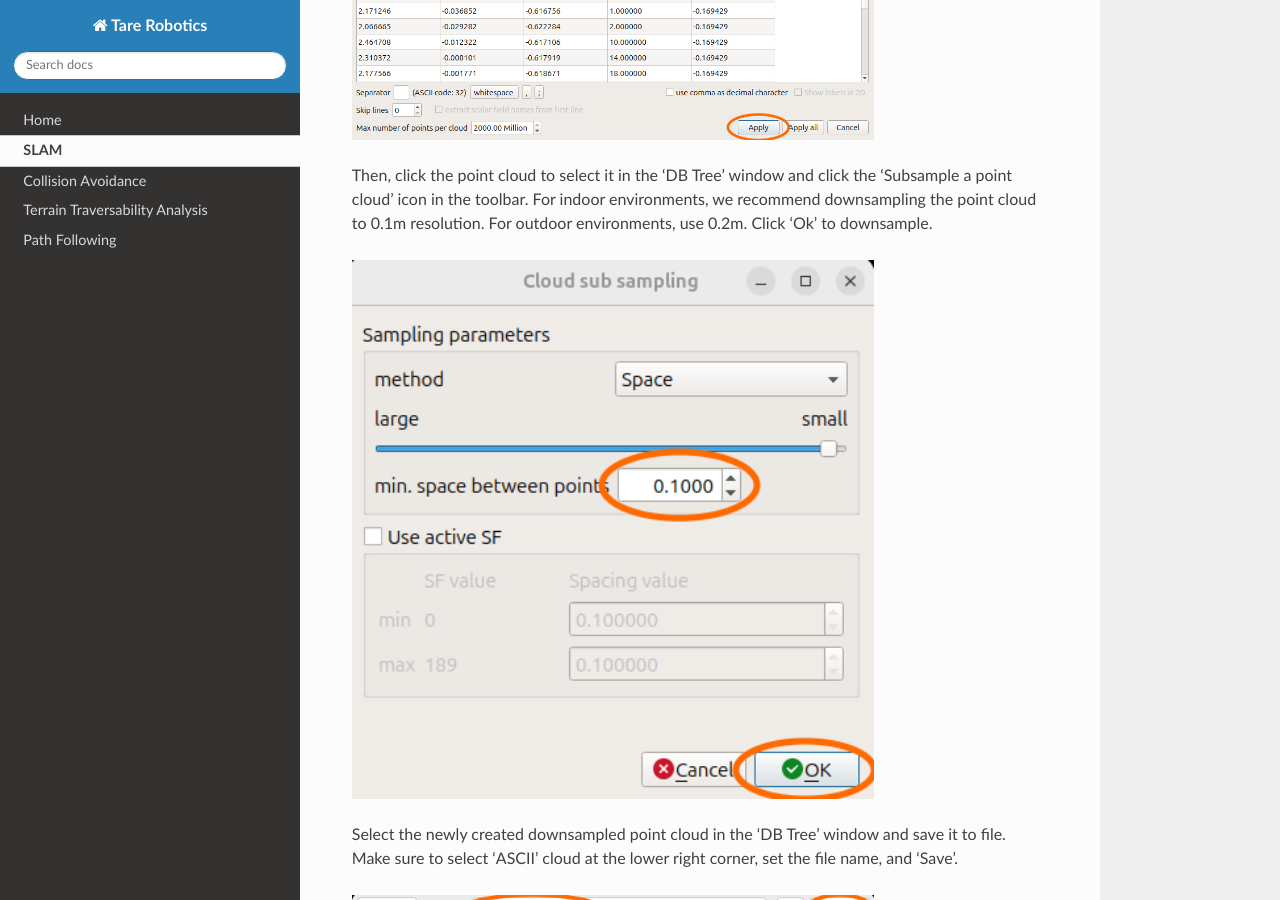
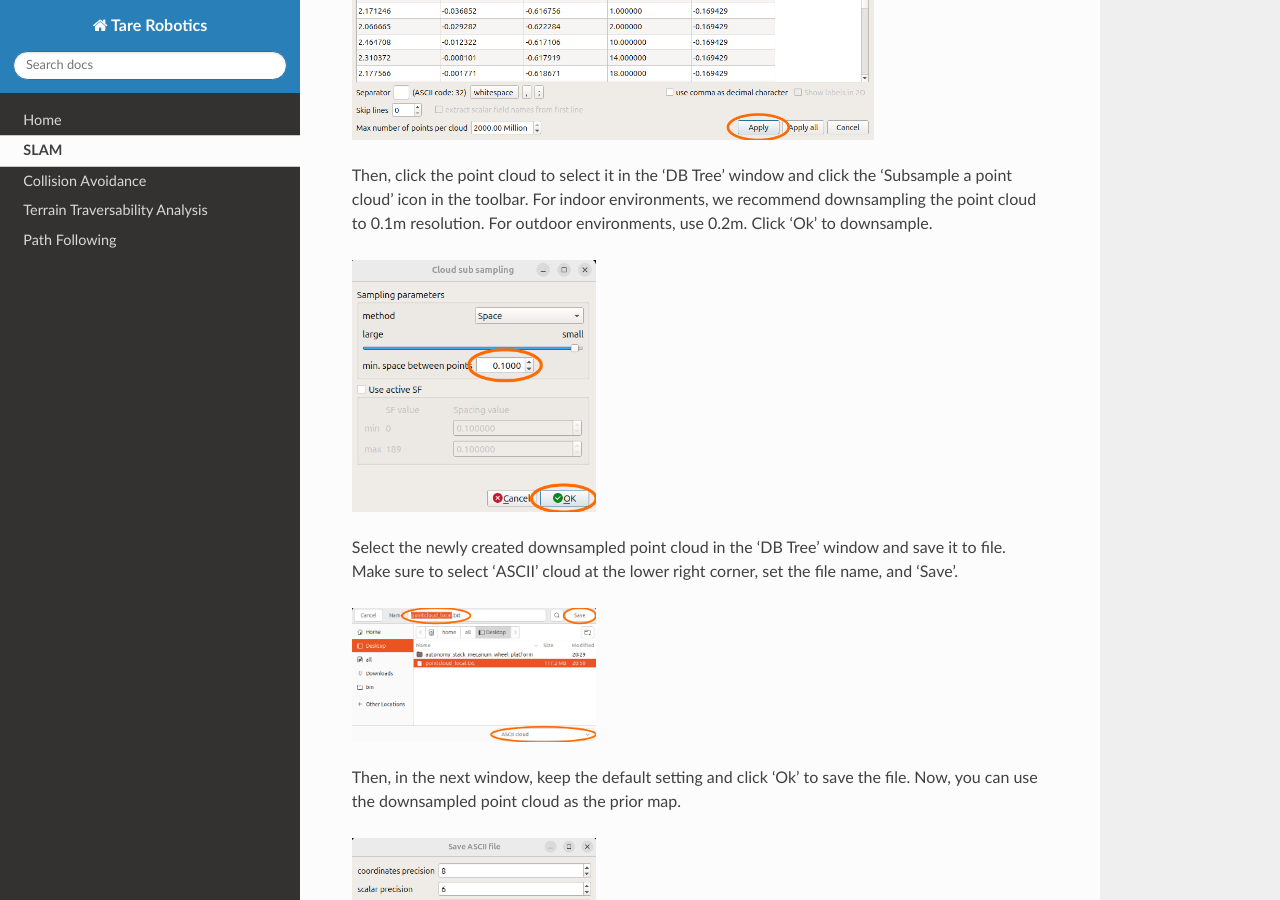
Before and after one commit to caochao39/tarerobotics, a Sphinx documentation site: the page built from docs/source/slam.rst, in a window 1280 px wide and 900 px high, scrolled down 1793 px. Built offline with Sphinx 7.4.7 and the Read the Docs theme 3.1.0, drawn with Linux system fonts in a browser that asks for light colours.

Commit message:
Update slam.rst

```diff
--- a/docs/source/slam.rst
+++ b/docs/source/slam.rst
@@ -21,17 +21,17 @@ If the point cloud file is large, the system will take several seconds to a minu
 Then, click the point cloud to select it in the ‘DB Tree’ window and click the ‘Subsample a point cloud’ icon in the toolbar. For indoor environments, we recommend downsampling the point cloud to 0.1m resolution. For outdoor environments, use 0.2m. Click ‘Ok’ to downsample.
 
 .. image:: images/image8.png
-    :width: 75 %
+    :width: 35 %
 
 Select the newly created downsampled point cloud in the ‘DB Tree’ window and save it to file. Make sure to select ‘ASCII’ cloud at the lower right corner, set the file name, and ‘Save’.
 
 .. image:: images/image14.png
-    :width: 75 %
+    :width: 35 %
 
 Then, in the next window, keep the default setting and click ‘Ok’ to save the file. Now, you can use the downsampled point cloud as the prior map.
 
 .. image:: images/image4.png
-    :width: 75 %
+    :width: 35 %
 
 To check out the save point cloud and trajectory files, also use CloudCompare. Click the ‘EDL’ icon to add artificial shading. Point clouds from indoor environments often contain ceilings. To reveal the inside of the point cloud, click the point cloud to select it in the ‘DB Tree’ window and click the ‘Cross Section’ icon. Use mouse to pull the boundaries of the cross section and remove the ceiling. Now, you can check out the inside of the point cloud and the trajectory.
 
```
